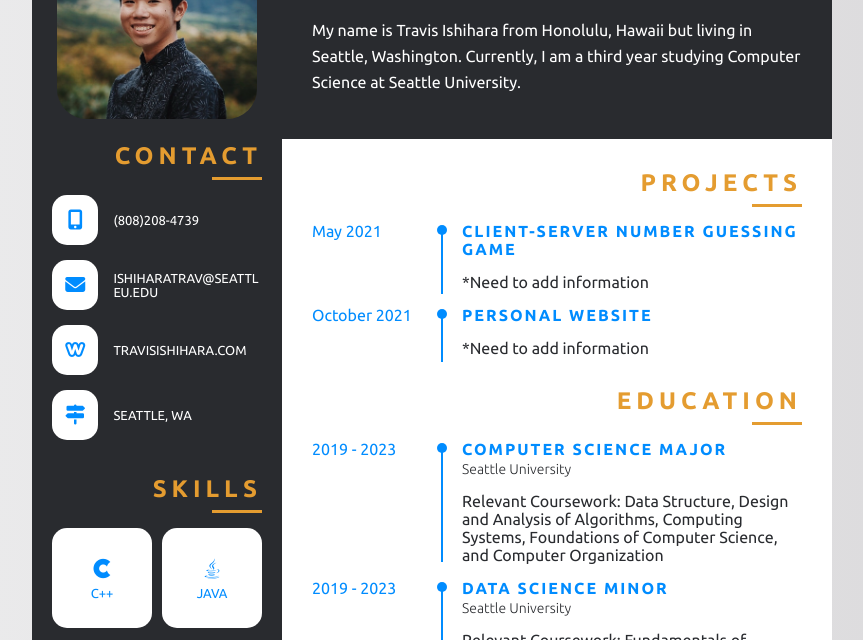
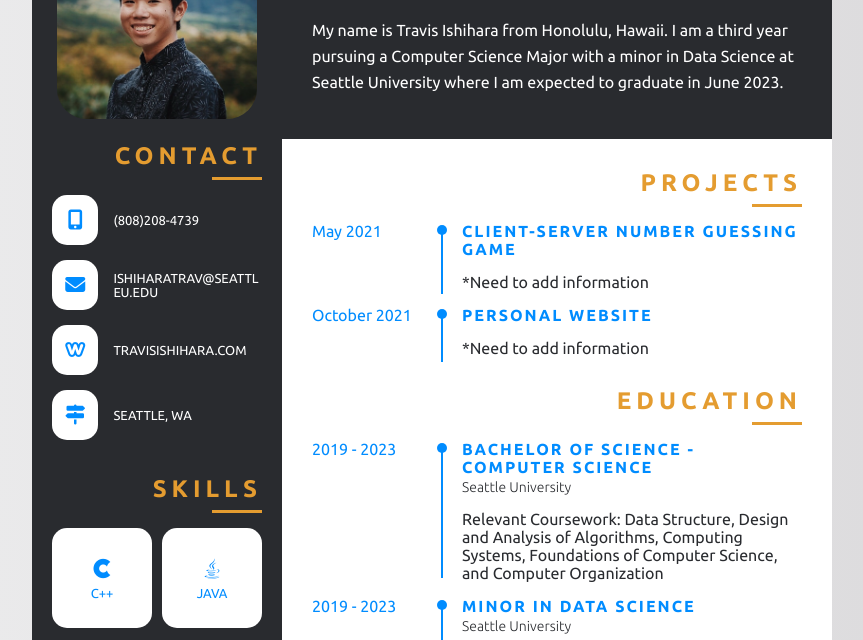
Before and after one commit to travisishihara/travisishihara.github.io, a plain HTML site: page index.html in a window 1280 px wide. Shown: the part 126-766 px from the top of the page, without its empty margins (208-1071 px from the left). Drawn offline with Linux system fonts and the light colour scheme.

Commit message:
About commit

```diff
--- a/index.html
+++ b/index.html
@@ -91,7 +91,7 @@
 						</div>
 					</div>
 					<div class="about">
-						My name is Travis Ishihara from Honolulu, Hawaii but living in Seattle, Washington.  Currently, I am a third year studying Computer Science at Seattle University.
+						My name is Travis Ishihara from Honolulu, Hawaii.  I am a third year pursuing a Computer Science Major with a minor in Data Science at Seattle University where I am expected to graduate in June 2023.
 					</div>
 				</div>
 				<div class="right_inner">
@@ -147,7 +147,7 @@
 										</div>
 										<div class="info">
 											<p class="info_title">
-												Computer Science Major
+												Bachelor of Science - Computer Science
 											</p>
 											<p class="info_com">
 												Seattle University
@@ -165,7 +165,7 @@
 										</div>
 										<div class="info">
 											<p class="info_title">
-												Data Science Minor
+												Minor in Data Science
 											</p>
 											<p class="info_com">
 												Seattle University
@@ -189,7 +189,7 @@
 												Hawaii Baptist Academy
 											</p>
 											<p class="info_cont">
-												*Need to add information
+												Relevant Coursework: AP Computer Science A
 											</p>
 										</div>
 									</div>
```
